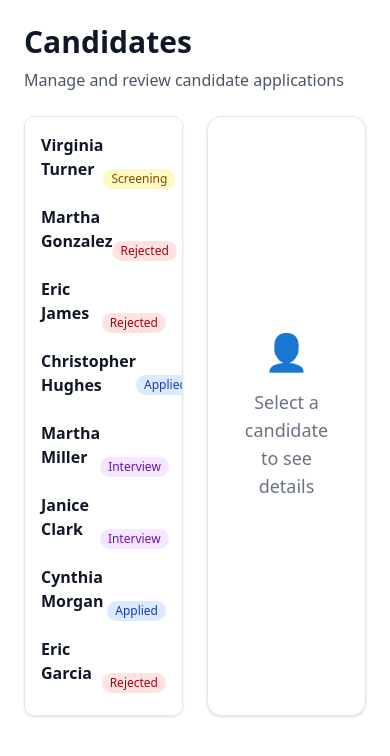
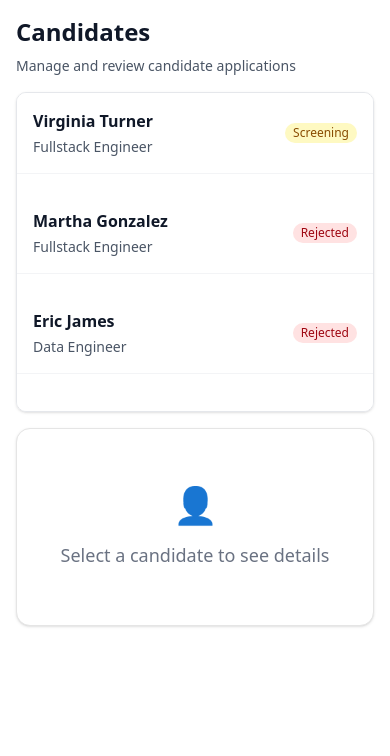
Before and after one commit to karinfdez/hiring-tool, a Next.js app: page / in a window 390 px wide. Shown: the top 756 px of the page. Built offline with nearby package versions, Linux system fonts and the light colour scheme.

Commit message:
Add some styling for mobile

```diff
--- a/app/page.tsx
+++ b/app/page.tsx
@@ -16,8 +16,8 @@ export default function CandidatesPage() {
   const rowVirtualizer = useVirtualizer({
     count: data?.candidates.length || 0,  //how many ites exist
     getScrollElement: () => parentRef.current, //Which DOM element is scrolling
-    estimateSize: () => 72,  // estimated height of one row (px)
-    overscan: 5,  // Reduced overscan for smoother performance
+    estimateSize: () => 100,  // estimated height of one row (px)
+    overscan: 5,
     scrollPaddingStart: 0,
     scrollPaddingEnd: 0,
   });
@@ -30,7 +30,7 @@ export default function CandidatesPage() {
           <h1 className="text-3xl font-bold text-gray-900">Candidates</h1>
           <p className="text-gray-600 mt-2">Manage and review candidate applications</p>
         </div>
-        <div className="flex flex-col items-center justify-center h-[600px] space-y-4">
+        <div className="flex flex-col items-center justify-center h-[700px] space-y-4">
           <Spinner className="h-12 w-12 text-muted-foreground" />
           <p className="text-gray-600 text-lg">Fetching candidates...</p>
         </div>
@@ -47,18 +47,18 @@ export default function CandidatesPage() {
   }
 
   return (
-    <div className="p-6 max-w-7xl mx-auto">
-      <div className="mb-6">
-        <h1 className="text-3xl font-bold text-gray-900">Candidates</h1>
-        <p className="text-gray-600 mt-2">Manage and review candidate applications</p>
+    <div className="p-4 sm:p-6 max-w-7xl mx-auto">
+      <div className="mb-4 sm:mb-6">
+        <h1 className="text-2xl sm:text-3xl font-bold text-gray-900">Candidates</h1>
+        <p className="text-gray-600 mt-2 text-sm sm:text-base">Manage and review candidate applications</p>
       </div>
 
-      <div className="flex gap-6 h-[600px]">
+      <div className="flex flex-col lg:flex-row gap-4 sm:gap-6">
         {/* Candidate virtualized list */}
-        <div className="w-1/2">
+        <div className="w-full lg:w-1/2">
           <div
             ref={parentRef}
-            className="h-full overflow-auto bg-white border border-gray-200 rounded-lg shadow-sm"
+            className="h-80 lg:h-[600px] overflow-auto bg-white border border-gray-200 rounded-lg shadow-sm"
             style={{ scrollBehavior: 'smooth' }}
           >
         <div
@@ -95,7 +95,7 @@ export default function CandidatesPage() {
         </div>
 
         {/* Candidate detail */}
-        <div className="w-1/2">
+        <div className="w-full lg:w-1/2">
           <CandidateDetail
             key={candidateId}
             candidate={candidateId ? data.candidates.find((c: Candidate) => c.id === candidateId) : null}
```
